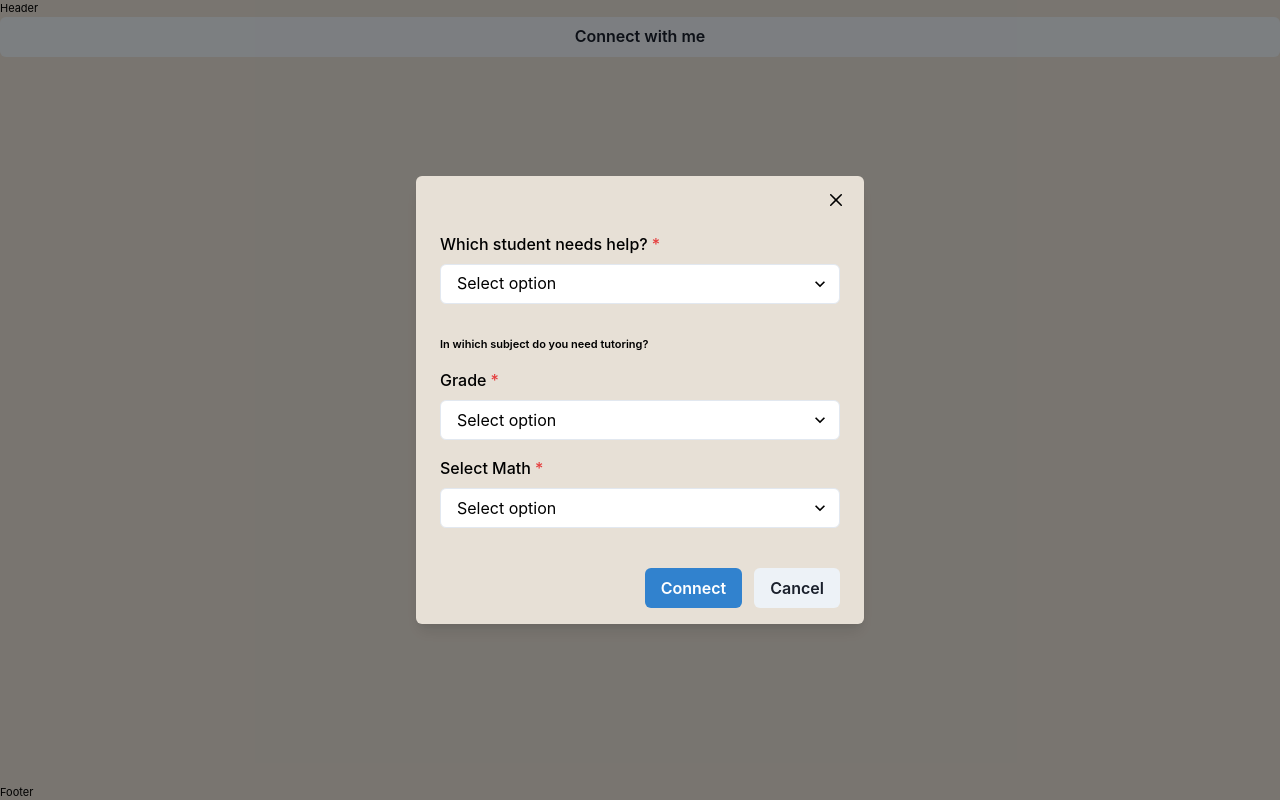
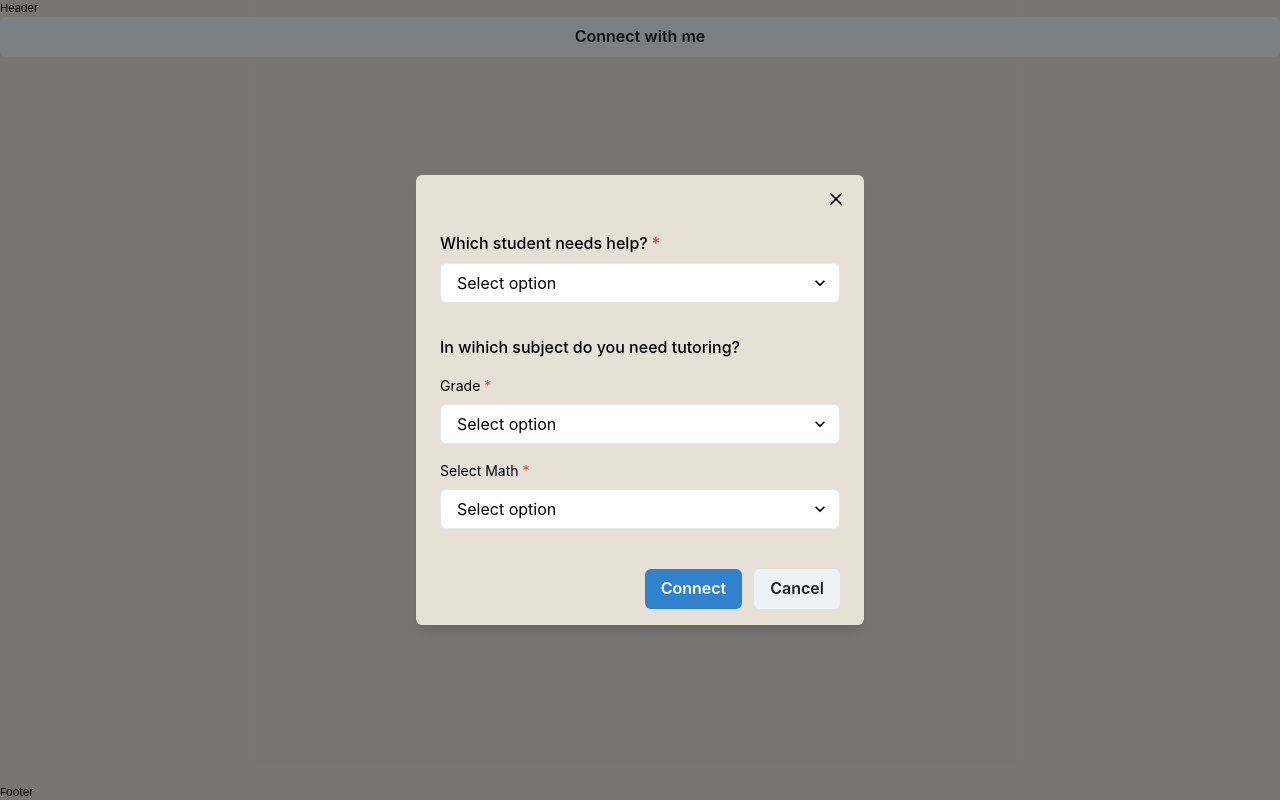
Before and after one commit to Code-the-Dream-School/ffprac-team2-front, a React (Vite) app: page /connect-tutor in a window 1280 px wide. Both pictures are taken after a click on the button "Connect with me". Built offline with nearby package versions, Linux system fonts and the light colour scheme.

Commit message:
feat: add ConnectForm layout

```diff
--- a/src/components/ConnectForm.tsx
+++ b/src/components/ConnectForm.tsx
@@ -18,6 +18,8 @@ import {
 import { Field, Formik, FormikHelpers } from 'formik';
 import { TutorConnectionRequest } from '../models/interfaces';
 import { connectSchema } from '../validationSchemas';
+import axios from 'axios';
+import { headers } from '../util';
 
 const ConnectForm: React.FC = () => {
     const { isOpen, onOpen, onClose } = useDisclosure();
@@ -33,8 +35,14 @@ const ConnectForm: React.FC = () => {
         };
 
         try {
+            const response = await axios.patch(
+                `${import.meta.env.VITE_REACT_URL}students/${values.studentId}`,
+                connectionData,
+                { headers }
+            );
+            const studentData = response?.data;
             console.log(values);
-            console.log(connectionData);
+            console.log(studentData);
             actions.resetForm();
             onClose();
         } catch (error) {
@@ -92,7 +100,7 @@ const ConnectForm: React.FC = () => {
                                             </FormErrorMessage>
                                         )}
                                     </FormControl>
-                                    <Text fontWeight="600" mt="2rem">
+                                    <Text fontSize="16px" fontWeight="500" mt="2rem">
                                         In wihich subject do you need tutoring?
                                     </Text>
                                     <FormControl
@@ -100,7 +108,9 @@ const ConnectForm: React.FC = () => {
                                         isRequired
                                         isInvalid={!!(formik.errors.grade && formik.touched.grade)}
                                     >
-                                        <FormLabel>Grade</FormLabel>
+                                        <FormLabel fontSize="14px" fontWeight="400">
+                                            Grade
+                                        </FormLabel>
                                         <Field
                                             as={Select}
                                             placeholder="Select option"
@@ -134,7 +144,9 @@ const ConnectForm: React.FC = () => {
                                             !!(formik.errors.subjects && formik.touched.subjects)
                                         }
                                     >
-                                        <FormLabel>Select Math</FormLabel>
+                                        <FormLabel fontSize="14px" fontWeight="400">
+                                            Select Math
+                                        </FormLabel>
                                         <Field
                                             as={Select}
                                             placeholder="Select option"
```
